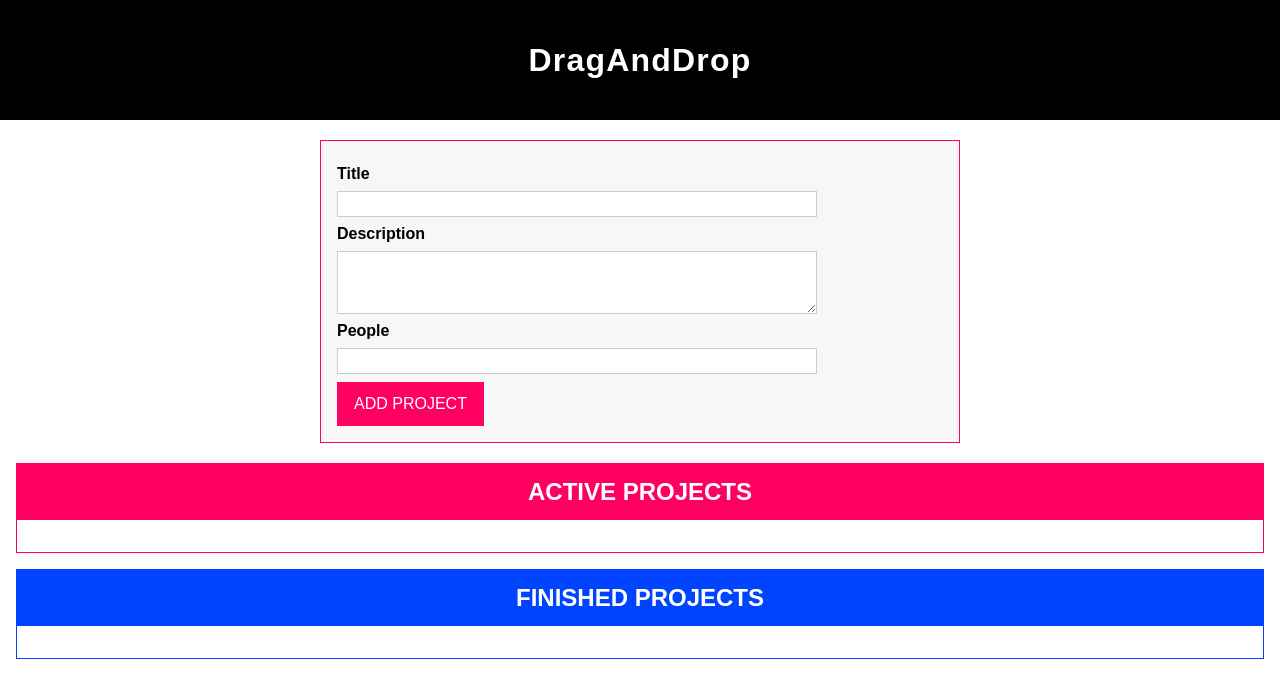
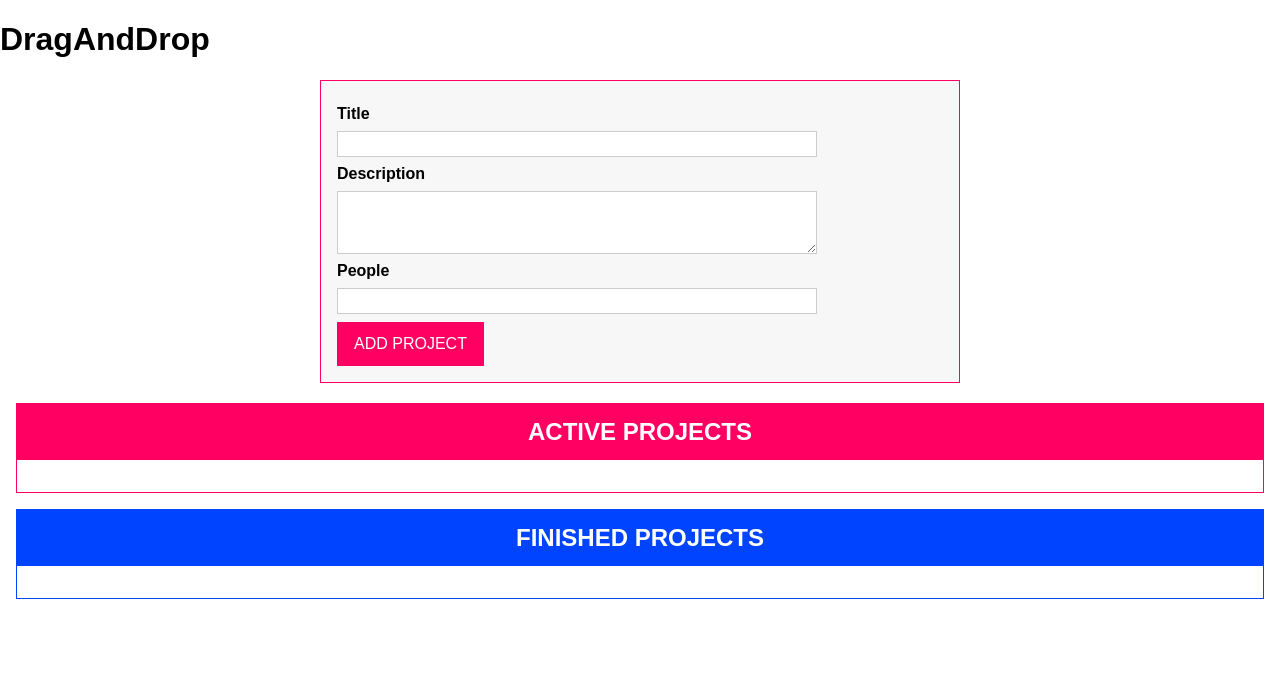
Before and after one commit to dominiksiejka/DragAndDrop, a plain HTML site: page index.html in a window 1280 px wide. Drawn offline with Linux system fonts and the light colour scheme.

Commit message:
change the styles

```diff
--- a/app.css
+++ b/app.css
@@ -5,16 +5,7 @@
 html {
   font-family: sans-serif;
 }
-.main-header {
-  height: 120px;
-  background-color: black;
-  color: white;
-  letter-spacing: 1.2px;
-  display: flex;
-  flex-direction: column;
-  align-items: center;
-  justify-content: space-evenly;
-}
+
 body {
   margin: 0;
 }
```
